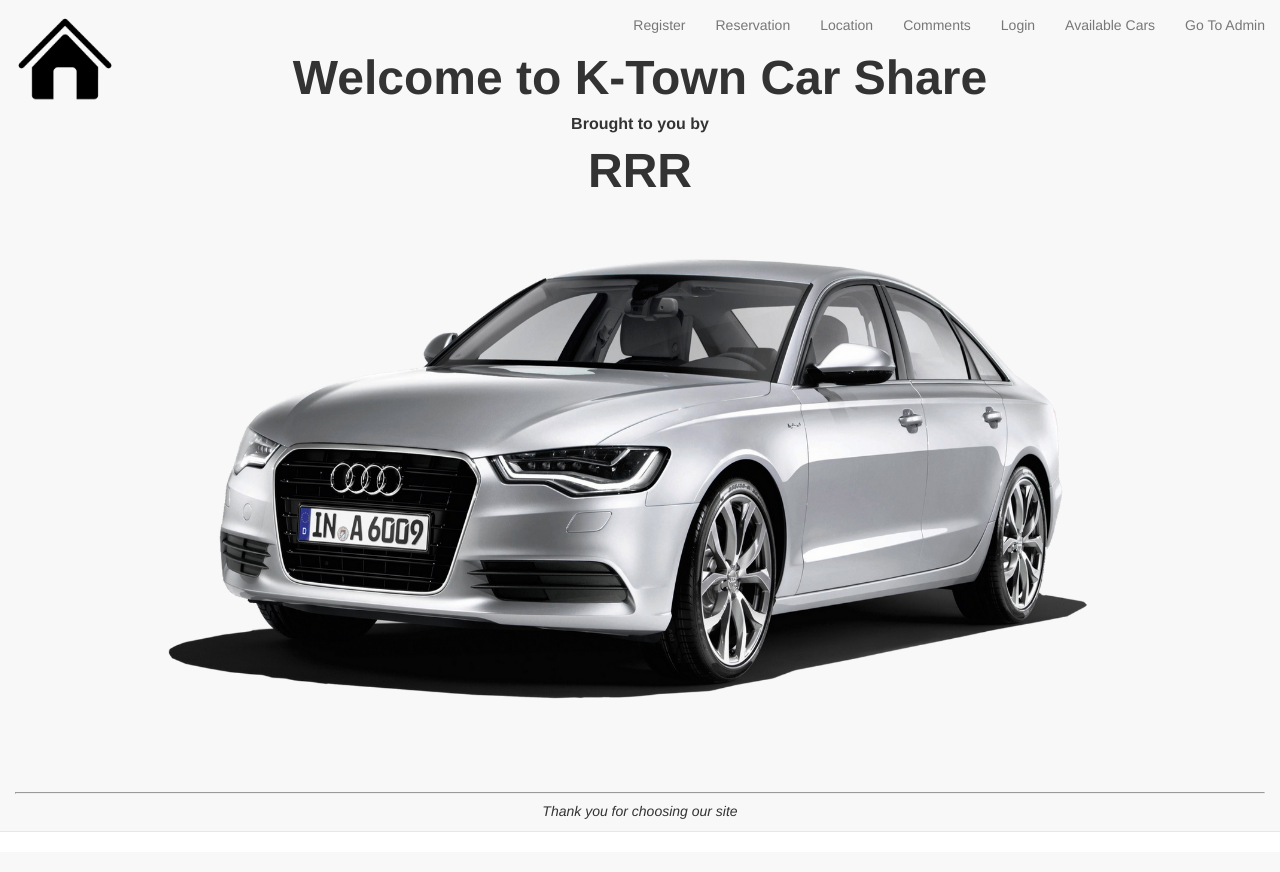
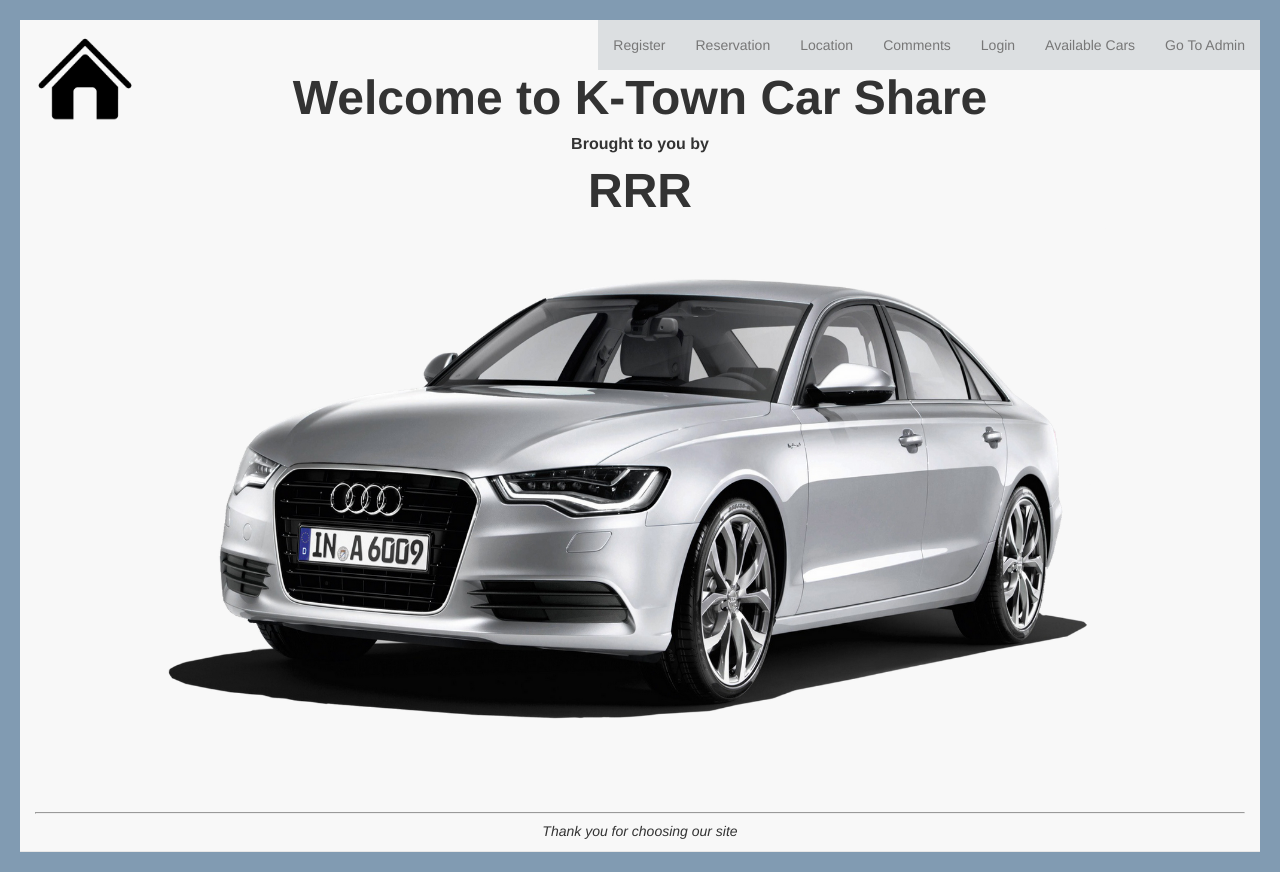
Before and after one commit to rachaelhouse/KTownCarShare, a PHP site: page /member/ in a window 1280 px wide. Before the commit the page ends 832 px from the top, so only its background shows below. Run offline with PHP 8.4, Linux system fonts and the light colour scheme; some libraries are stand-ins or nearby versions.

Commit message:
making it look guuuud

```diff
--- a/includes/nav.class.php
+++ b/includes/nav.class.php
@@ -1,4 +1,5 @@
 <nav class="navbar navbar-default navbar-static-top" id="navbar_freshsight">
+  <body style="background-color: #819bb2; border: 1px grey; margin: 20px;">
   <div class="container-fluid">
         <!-- Logo Images -->
         <a class="navbar-brand" href="./index.php">
@@ -8,13 +9,13 @@
     <!-- Nav Bar -->
     <div class="collapse navbar-collapse" id="bs-example-navbar-collapse-1">
       <ul class="nav navbar-nav navbar-right">
-        <li class=""><a href="./registration.php" class="navbar-item" style="">Register</a></li>
-        <li class=""><a href="./reservation.php" class="navbar-item" style="">Reservation</a></li>
-        <li class=""><a href="./location.php" class="navbar-item" style="">Location</a></li>
-        <li class=""><a href="./comment.php" class="navbar-item" style="">Comments</a></li>
-         <li class=""><a href="./login.php" class="navbar-item" style="">Login</a></li>
-         <li class=""><a href="./cars.php" class="navbar-item" style="">Available Cars</a></li>
-         <li class=""><a href="./admin/index.php" class="navbar-item" style="">Go To Admin</a></li>
+        <li class=""><a href="./registration.php" class="navbar-item" style="background-color: #dcdfe1;">Register</a></li>
+        <li class=""><a href="./reservation.php" class="navbar-item" style="background-color: #dcdfe1;">Reservation</a></li>
+        <li class=""><a href="./location.php" class="navbar-item" style="background-color: #dcdfe1;">Location</a></li>
+        <li class=""><a href="./comment.php" class="navbar-item" style="background-color: #dcdfe1;">Comments</a></li>
+         <li class=""><a href="./login.php" class="navbar-item" style="background-color: #dcdfe1;">Login</a></li>
+         <li class=""><a href="./cars.php" class="navbar-item" style="background-color: #dcdfe1;">Available Cars</a></li>
+         <li class=""><a href="./admin/index.php" class="navbar-item" style="background-color: #dcdfe1;">Go To Admin</a></li>
       </ul>
 
     </div><!-- End Nav Bar-->
```
